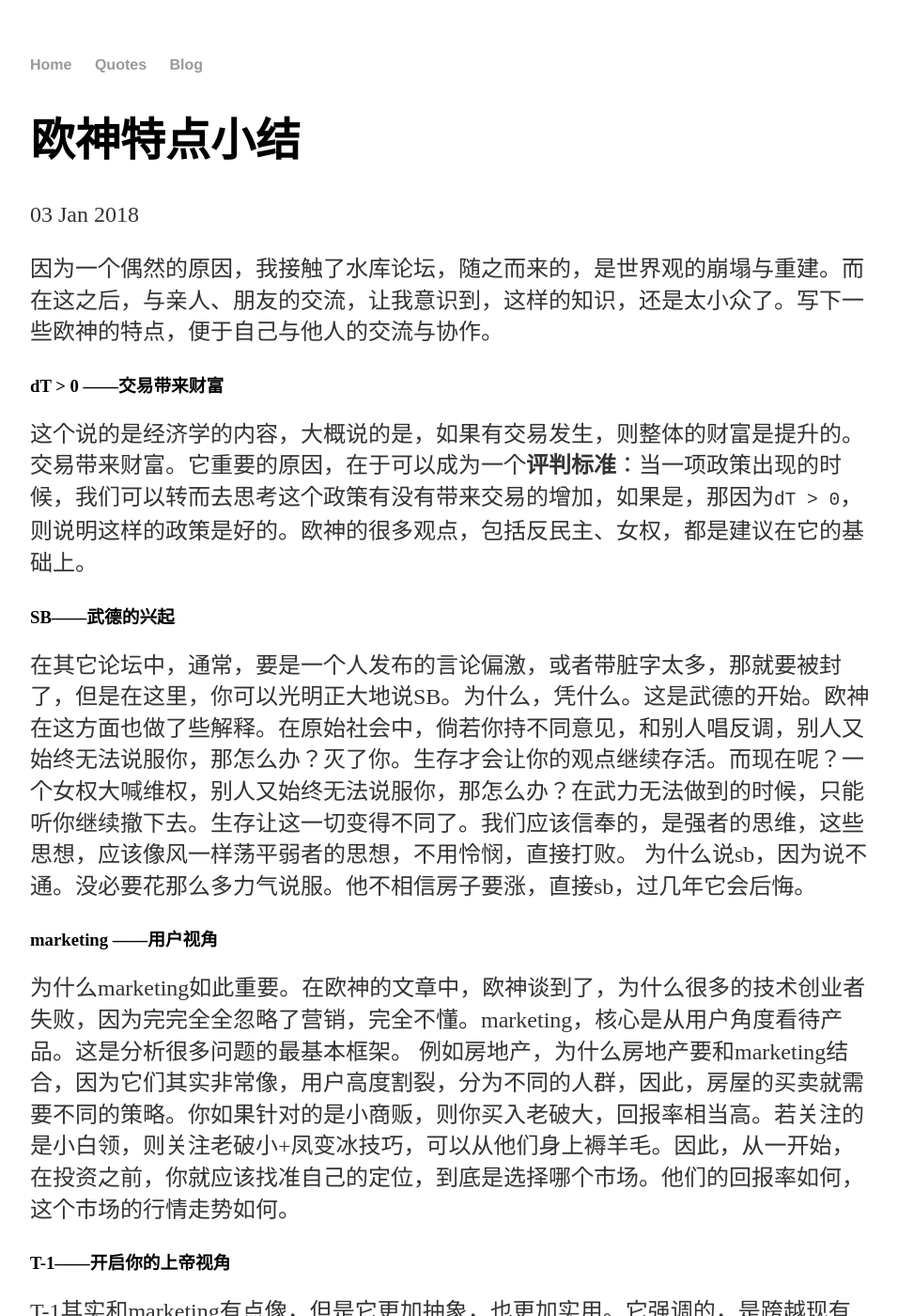
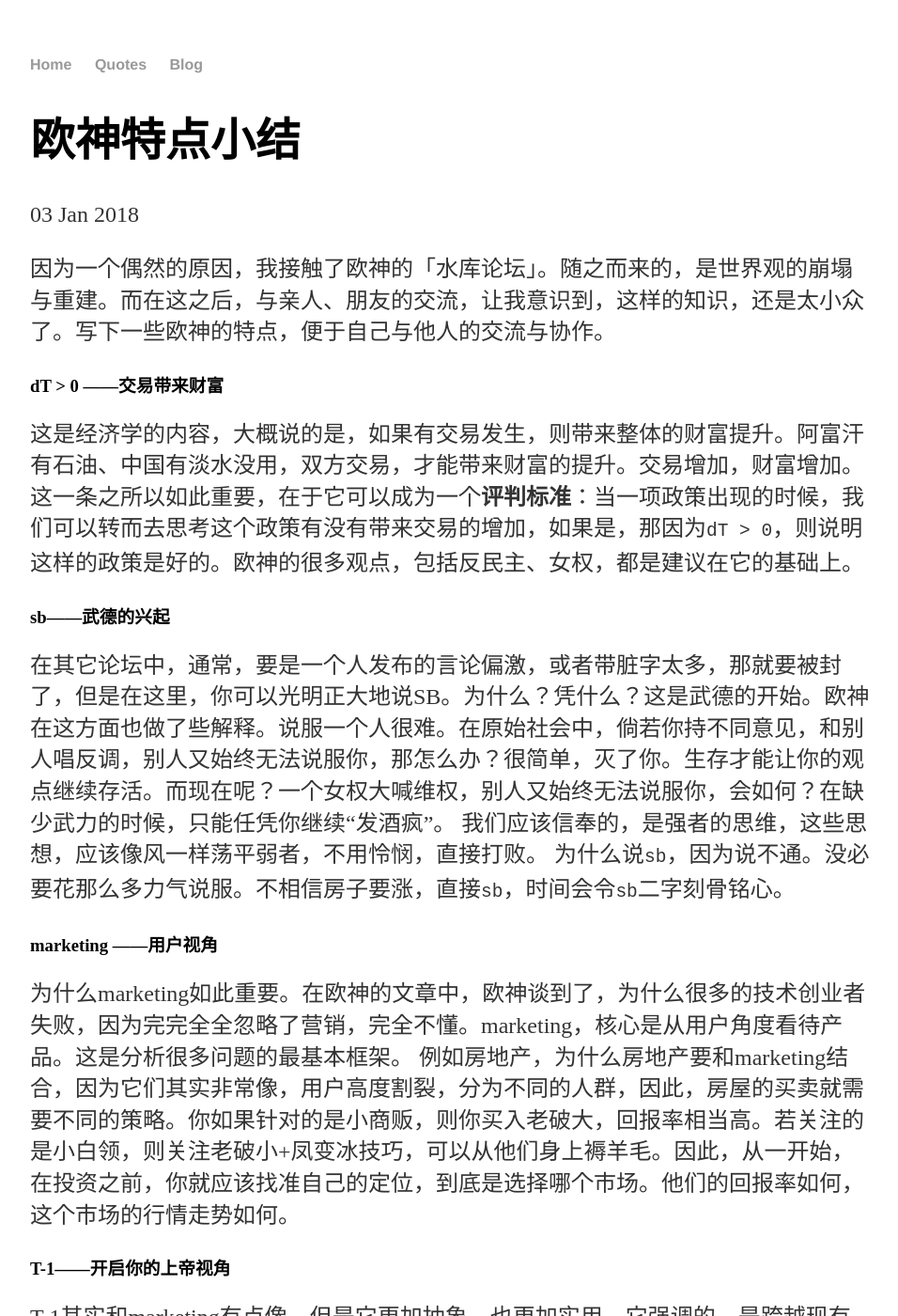
Before and after one commit to terrificjhony/terrificjhony.github.io, a Jekyll site: the page built from _posts/2018-1-3-yevon_ou.md, in a window 1280 px wide and 1400 px high. Shown: the whole window at 94% size, without its empty margins (160-1116 px from the left). Built offline with Jekyll 4.4.1, drawn with Linux system fonts in a browser that asks for light colours.

Commit message:
yevon_ou.md

```diff
--- a/_posts/2018-1-3-yevon_ou.md
+++ b/_posts/2018-1-3-yevon_ou.md
@@ -3,15 +3,16 @@ layout: post
 title: "欧神特点小结"
 date: 2018-1-3
 ---
-因为一个偶然的原因，我接触了水库论坛，随之而来的，是世界观的崩塌与重建。而在这之后，与亲人、朋友的交流，让我意识到，这样的知识，还是太小众了。写下一些欧神的特点，便于自己与他人的交流与协作。
+因为一个偶然的原因，我接触了欧神的「水库论坛」。随之而来的，是世界观的崩塌与重建。而在这之后，与亲人、朋友的交流，让我意识到，这样的知识，还是太小众了。写下一些欧神的特点，便于自己与他人的交流与协作。
 
 ### dT > 0 ——交易带来财富
 
-这个说的是经济学的内容，大概说的是，如果有交易发生，则整体的财富是提升的。交易带来财富。它重要的原因，在于可以成为一个**评判标准**：当一项政策出现的时候，我们可以转而去思考这个政策有没有带来交易的增加，如果是，那因为`dT > 0`，则说明这样的政策是好的。欧神的很多观点，包括反民主、女权，都是建议在它的基础上。
+这是经济学的内容，大概说的是，如果有交易发生，则带来整体的财富提升。阿富汗有石油、中国有淡水没用，双方交易，才能带来财富的提升。交易增加，财富增加。这一条之所以如此重要，在于它可以成为一个**评判标准**：当一项政策出现的时候，我们可以转而去思考这个政策有没有带来交易的增加，如果是，那因为`dT > 0`，则说明这样的政策是好的。欧神的很多观点，包括反民主、女权，都是建议在它的基础上。
 
-### SB——武德的兴起
-在其它论坛中，通常，要是一个人发布的言论偏激，或者带脏字太多，那就要被封了，但是在这里，你可以光明正大地说SB。为什么，凭什么。这是武德的开始。欧神在这方面也做了些解释。在原始社会中，倘若你持不同意见，和别人唱反调，别人又始终无法说服你，那怎么办？灭了你。生存才会让你的观点继续存活。而现在呢？一个女权大喊维权，别人又始终无法说服你，那怎么办？在武力无法做到的时候，只能听你继续撤下去。生存让这一切变得不同了。我们应该信奉的，是强者的思维，这些思想，应该像风一样荡平弱者的思想，不用怜悯，直接打败。
-为什么说sb，因为说不通。没必要花那么多力气说服。他不相信房子要涨，直接sb，过几年它会后悔。
+### sb——武德的兴起
+在其它论坛中，通常，要是一个人发布的言论偏激，或者带脏字太多，那就要被封了，但是在这里，你可以光明正大地说SB。为什么？凭什么？这是武德的开始。欧神在这方面也做了些解释。说服一个人很难。在原始社会中，倘若你持不同意见，和别人唱反调，别人又始终无法说服你，那怎么办？很简单，灭了你。生存才能让你的观点继续存活。而现在呢？一个女权大喊维权，别人又始终无法说服你，会如何？在缺少武力的时候，只能任凭你继续“发酒疯”。
+我们应该信奉的，是强者的思维，这些思想，应该像风一样荡平弱者，不用怜悯，直接打败。
+为什么说`sb`，因为说不通。没必要花那么多力气说服。不相信房子要涨，直接`sb`，时间会令`sb`二字刻骨铭心。
 
 ###  marketing ——用户视角
 为什么marketing如此重要。在欧神的文章中，欧神谈到了，为什么很多的技术创业者失败，因为完完全全忽略了营销，完全不懂。marketing，核心是从用户角度看待产品。这是分析很多问题的最基本框架。
```
